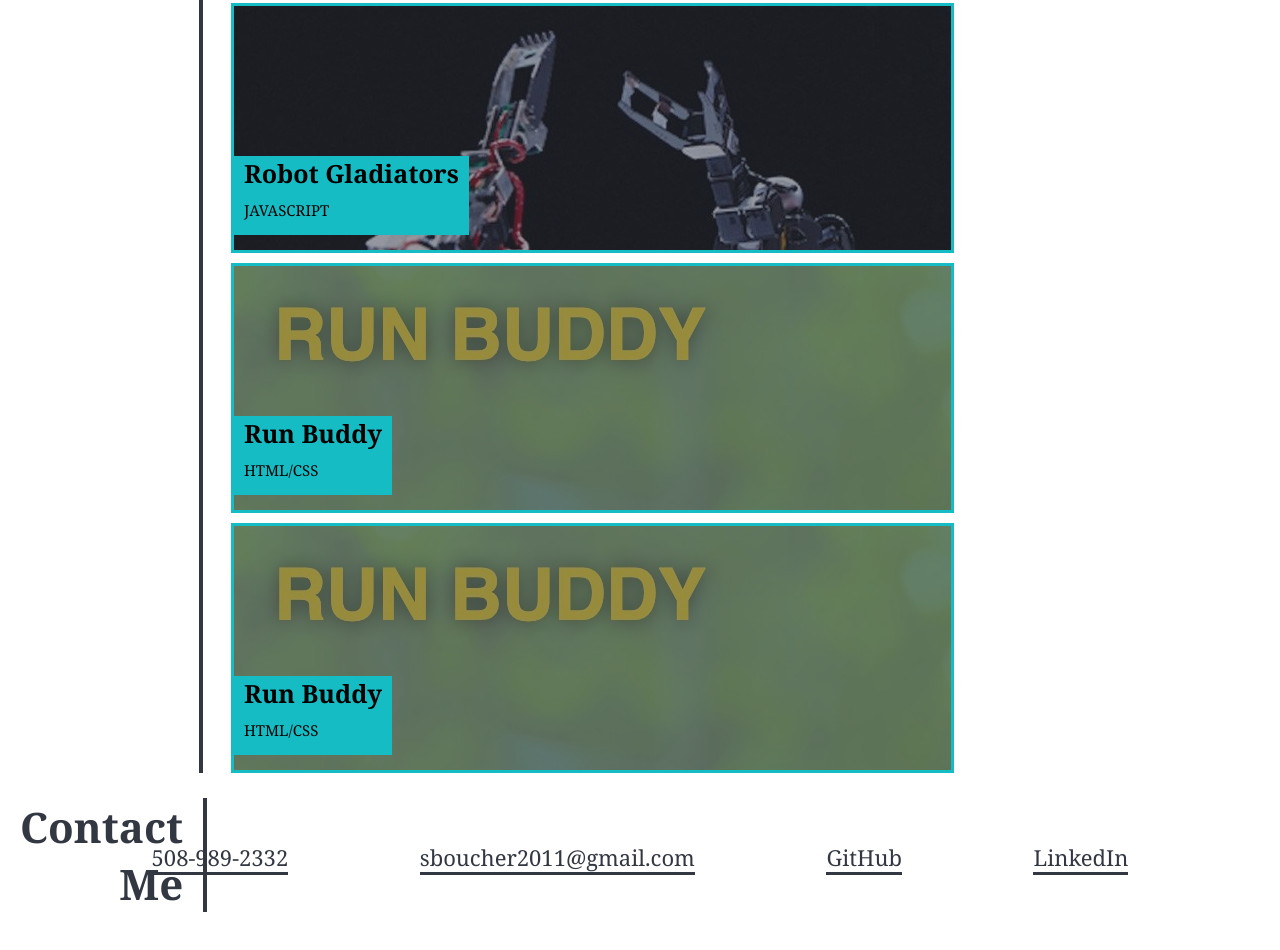
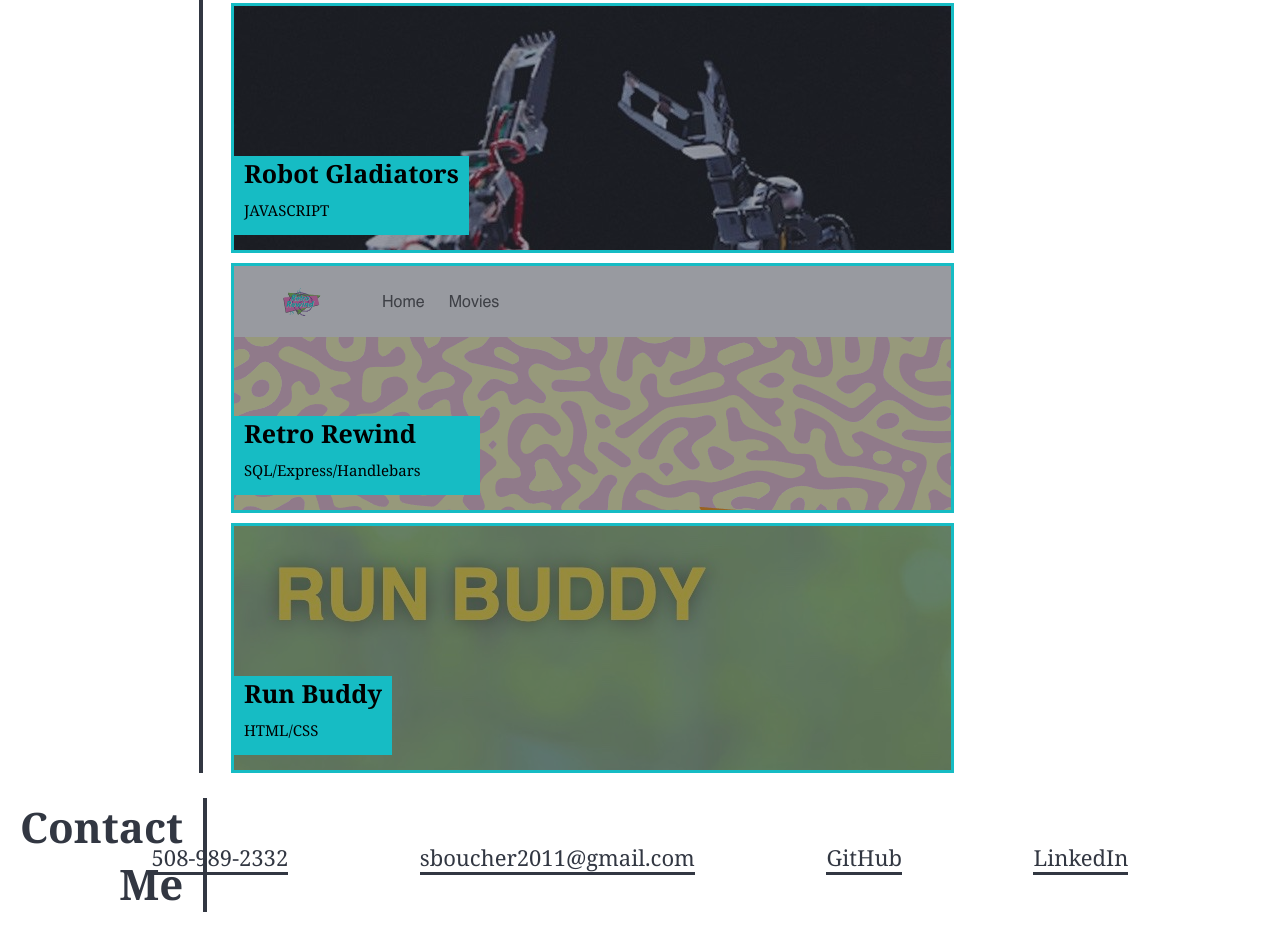
Before and after one commit to sboucher2011/challenge02, a plain HTML site: page index.html in a window 1280 px wide. Shown: the part 1837-2787 px from the top of the page. Drawn offline with Linux system fonts and the light colour scheme.

Commit message:
added retro rewind project

```diff
--- a/assets/css/style.css
+++ b/assets/css/style.css
@@ -164,7 +164,7 @@ h3 {
 
 .box-3 {
     min-height: 250px;
-    background: url('../images/run-buddy.jpg');
+    background: url('../images/retroRewind.png');
     box-shadow: inset 0 0 0 1000px rgba(50, 55, 66, 0.5);
 }
 
--- a/index.html
+++ b/index.html
@@ -114,11 +114,11 @@
                             <p>JAVASCRIPT</p>
                         </div>
                     </div>
-                    <div class="box-item box-3" onclick="location.href='https://sboucher2011.github.io/run-buddy/';"
+                    <div class="box-item box-3" onclick="location.href='https://retro-rewind.herokuapp.com/';"
                         target="_blank" style="cursor: pointer;">
                         <div class="title-block">
-                            <h4>Run Buddy</h4>
-                            <p>HTML/CSS</p>
+                            <h4>Retro Rewind</h4>
+                            <p>SQL/Express/Handlebars</p>
                         </div>
                     </div>
                     <div class="box-item box-4" onclick="location.href='https://sboucher2011.github.io/run-buddy/';"
```
Also changed, not shown: assets/images/retroRewind.png (added).
